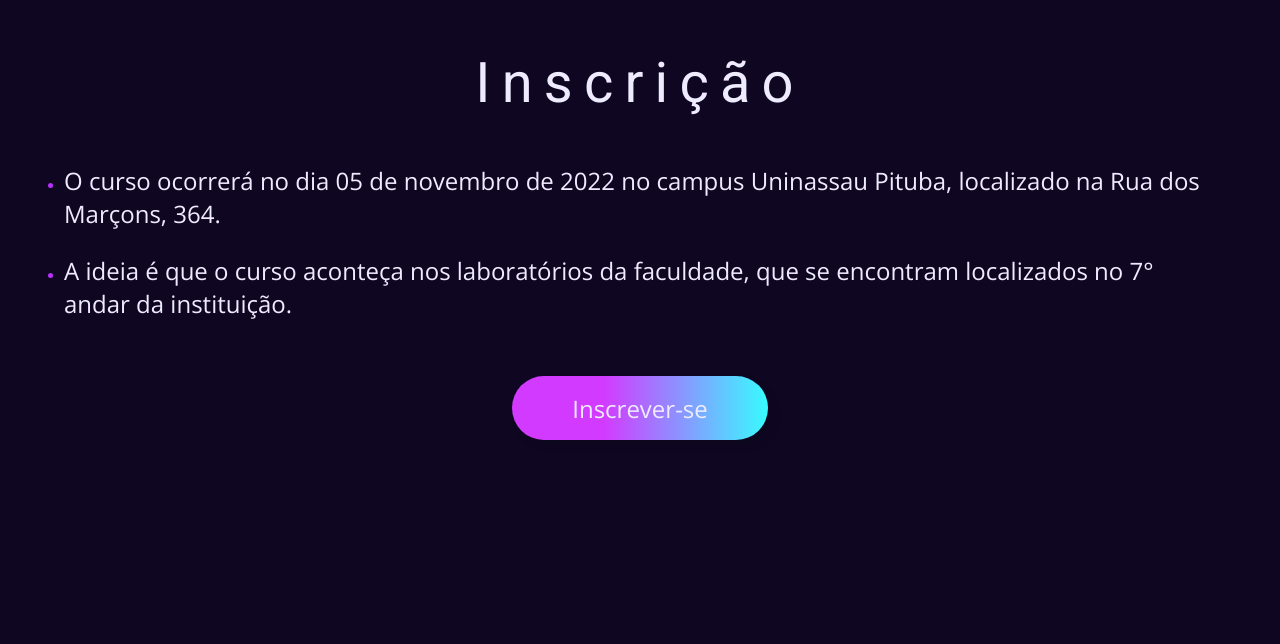
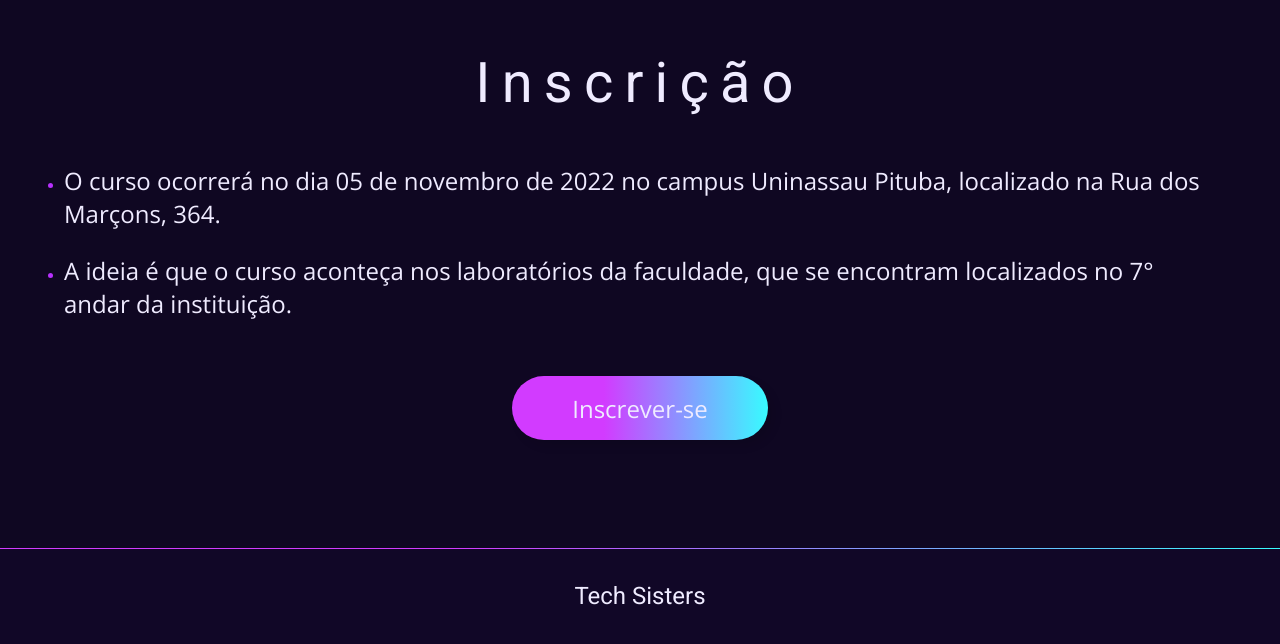
Before and after one commit to DevVictor19/Amadok, a React (Vite) app: page / in a window 1280 px wide. Shown: the part 2062-2706 px from the top of the page. Before the commit the page ends 2610 px from the top, so only its background shows below. Built offline with nearby package versions, Linux system fonts and the light colour scheme.

Commit message:
feat(footer): adicionar layout componente

```diff
--- a/src/App.tsx
+++ b/src/App.tsx
@@ -4,6 +4,7 @@ import { Header } from "./components/header";
 import { About } from "./components/about";
 import { Schedule } from "./components/schedule";
 import { Subscription } from "./components/subscription";
+import { Footer } from "./components/footer";
 
 export function App() {
   return (
@@ -12,6 +13,7 @@ export function App() {
       <About />
       <Schedule />
       <Subscription />
+      <Footer />
     </React.Fragment>
   );
 }
--- /dev/null
+++ b/src/components/footer/index.tsx
@@ -0,0 +1,13 @@
+import React from "react";
+
+import { Container } from "./styles";
+
+export function Footer() {
+  return (
+    <Container>
+      <div>
+        <p>Tech Sisters</p>
+      </div>
+    </Container>
+  );
+}
--- /dev/null
+++ b/src/components/footer/styles.ts
@@ -0,0 +1,37 @@
+import styled from "styled-components";
+import { MAIN_THEME } from "../../theme/main";
+
+export const Container = styled.footer`
+  position: relative;
+  background-color: ${MAIN_THEME.darkBlue};
+  height: 96px;
+
+  div {
+    background-color: ${MAIN_THEME.purpleShade};
+    display: flex;
+    justify-content: center;
+    align-items: center;
+    height: 100%;
+
+    &::after {
+      content: " ";
+      display: block;
+      background: linear-gradient(90deg, #d23bff 35.94%, #38fbff 100%);
+      height: 1px;
+      width: 100%;
+
+      position: absolute;
+      left: 0;
+      top: 0;
+    }
+
+    p {
+      font-family: "Roboto";
+      font-style: normal;
+      font-weight: 400;
+      font-size: 1.5rem;
+      line-height: 28px;
+      color: ${MAIN_THEME.pink100};
+    }
+  }
+`;
```
